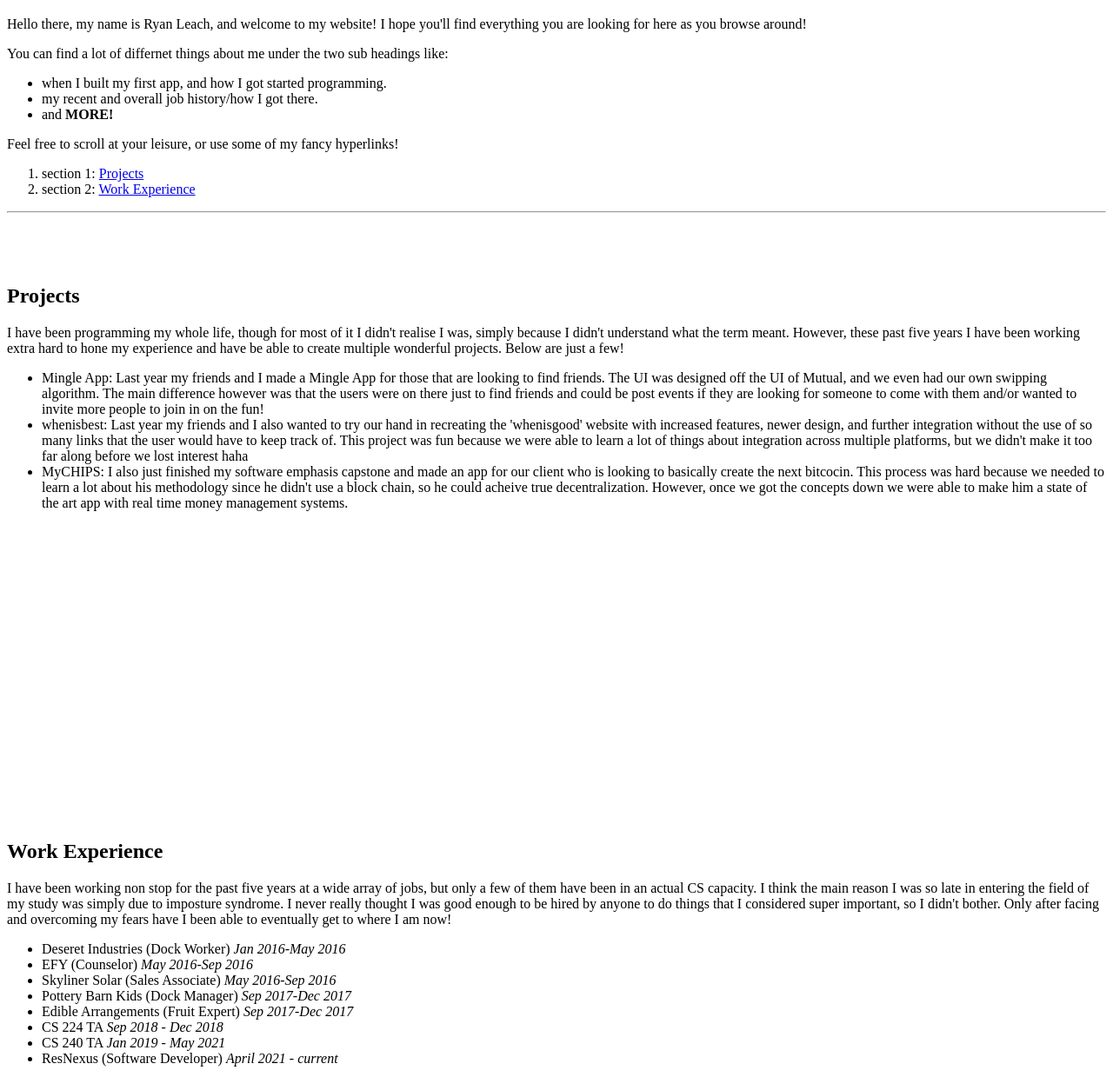
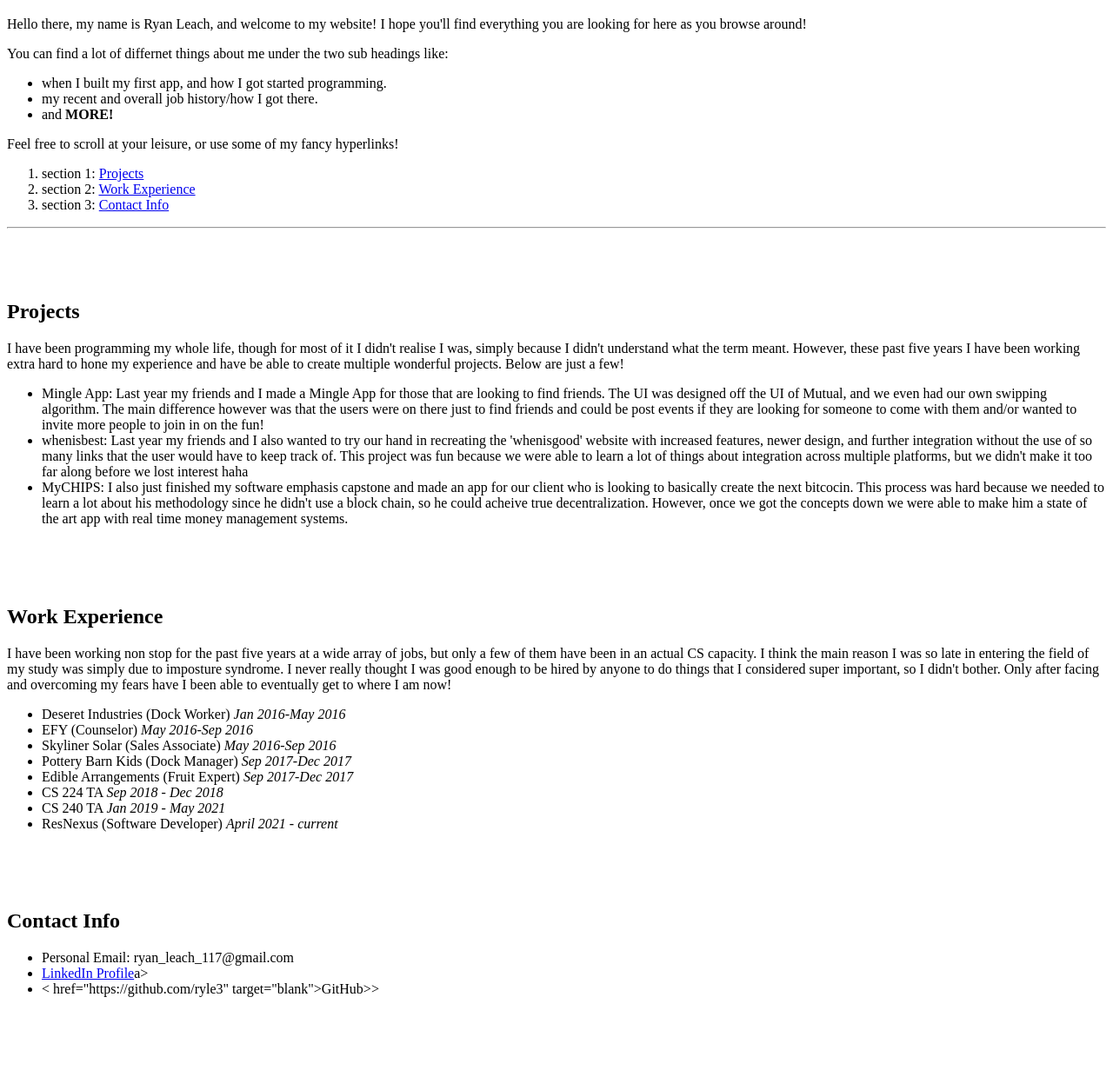
Before and after one commit to ryle3/portfolio, a plain HTML site: page index.html in a window 1280 px wide. Shown: the part 61-1300 px from the top of the page at 87% size. Drawn offline with Linux system fonts and the light colour scheme.

Commit message:
added contact info

```diff
--- a/index.html
+++ b/index.html
@@ -18,6 +18,7 @@ find everything you are looking for here as you browse around!</p>
 <ol>
     <li>section 1: <a href="#projects">Projects</a></li>
     <li>section 2: <a href="#work">Work Experience</a></li>
+    <li>section 3: <a href="#contact">Contact Info</a></li>
 </ol>
 <hr>
 <br>
@@ -46,22 +47,6 @@ to hone my experience and have be able to create multiple wonderful projects. Be
 <br>
 <br>
 <br>
-<br>
-<br>
-<br>
-<br>
-<br>
-<br>
-<br>
-<br>
-<br>
-<br>
-<br>
-<br>
-<br>
-<br>
-<br>
-<br>
 
 <h2 id="work">Work Experience</h2>
 <p>I have been working non stop for the past five years at a wide array of jobs, but only a few of them have been
@@ -84,4 +69,16 @@ important, so I didn't bother. Only after facing and overcoming my fears have I
 <br>
 <br>
 
+<h2 id="contact">Contact Info</h2>
+
+<ul>
+    <li>Personal Email: ryan_leach_117@gmail.com</li>
+    <li><a href="https://www.linkedin.com/in/ryanwleach/" target="_blank">LinkedIn Profile</a>a></li>
+    <li>< href="https://github.com/ryle3" target="blank">GitHub</href>>></li>
+</ul>
+
+<br>
+<br>
+<br>
+
 </html>
```
